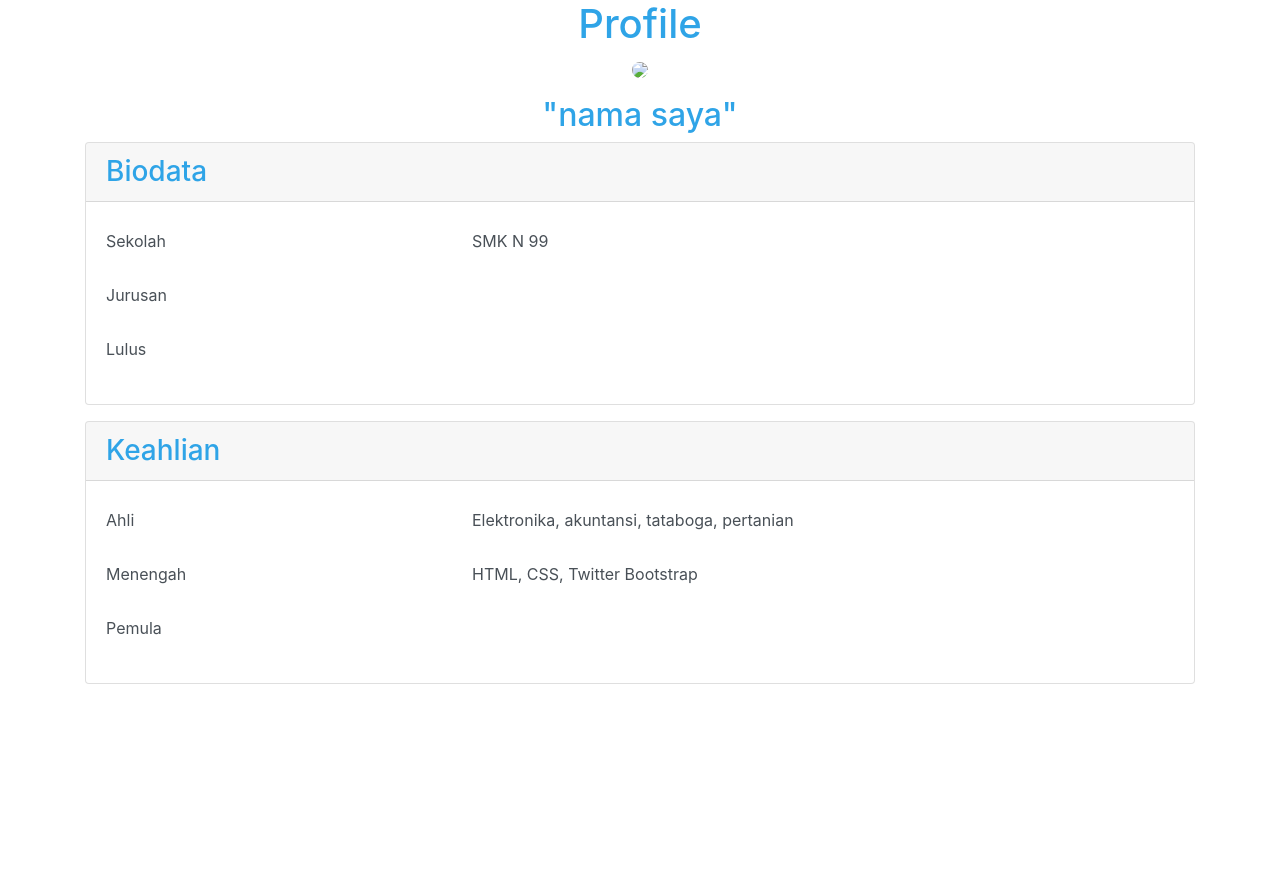
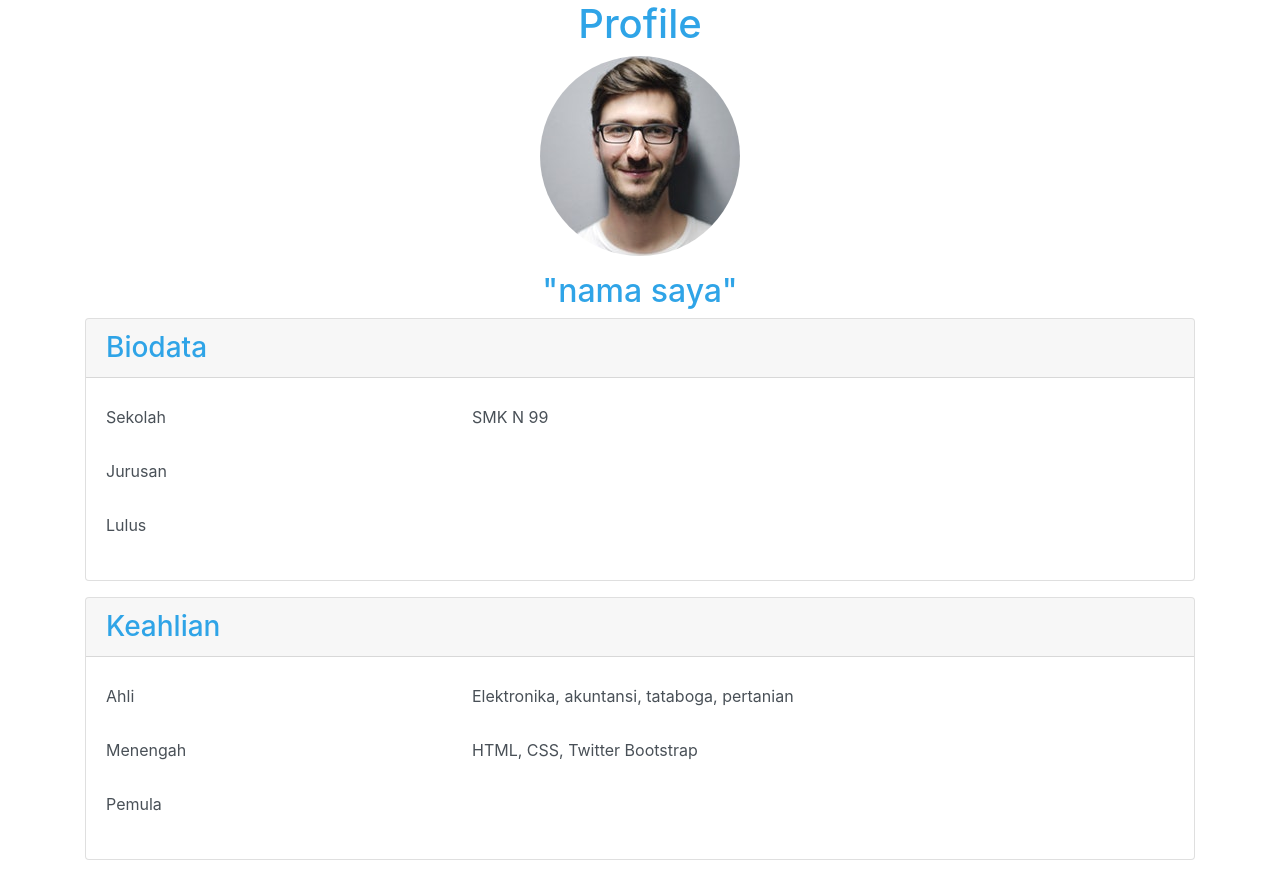
Before and after one commit to michaeltamsil/profile, a plain HTML site: page index.html in a window 1280 px wide. Before the commit the page ends 800 px from the top, so only its background shows below. Drawn offline with nearby package versions, Linux system fonts and the light colour scheme.

Commit message:
Update index.html

```diff
--- a/index.html
+++ b/index.html
@@ -5,7 +5,7 @@
     <meta charset="utf-8">
     <meta http-equiv="X-UA-Compatible" content="IE=edge">
     <meta name="viewport" content="width=device-width, initial-scale=1">
-    <meta name="description" content="Michael Tamsil Profile">
+    <meta name="description" content="Profile 2">
     <title>Profil</title>
 
     <link rel="stylesheet" href="https://stackpath.bootstrapcdn.com/bootswatch/4.1.3/cerulean/bootstrap.min.css">
@@ -15,7 +15,7 @@
     <div class="container">
         <h1 class="text-primary text-center">Profile</h1>
         <div class="text-center mb-3">
-            <img src="photoku.jpeg"
+            <img src="./profile.jpeg"
                 class="rounded-circle" style="width:200px;">
         </div>
         <h2 class="text-primary text-center">
```
